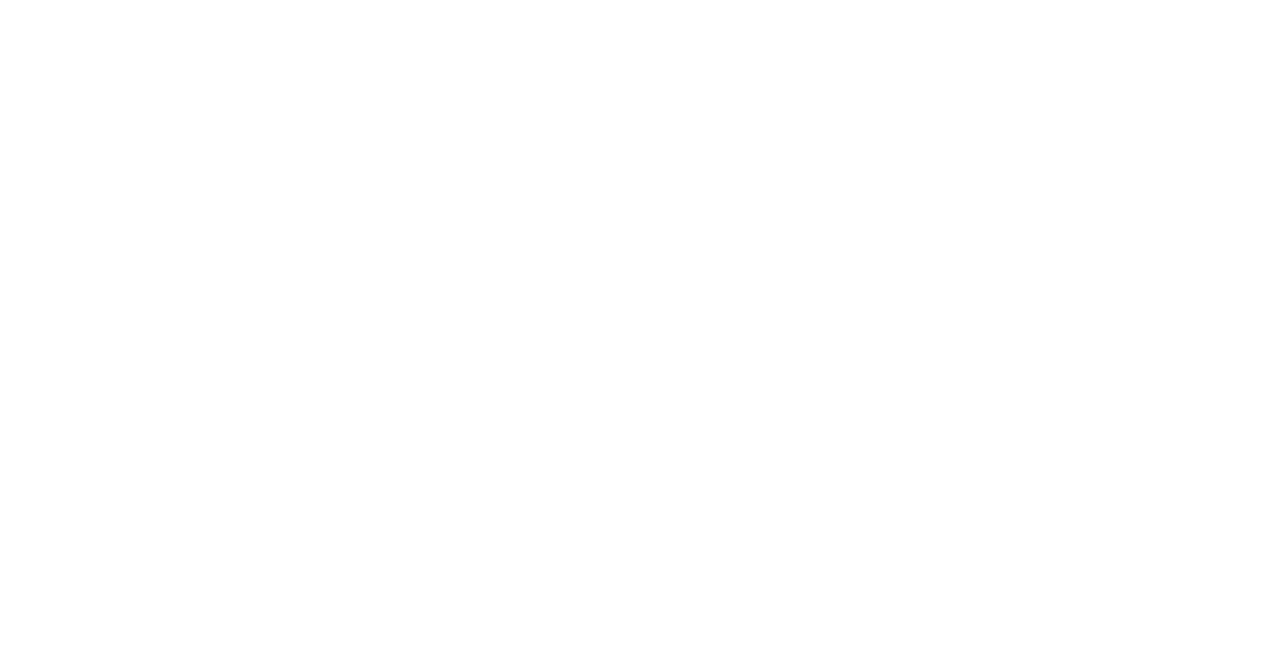
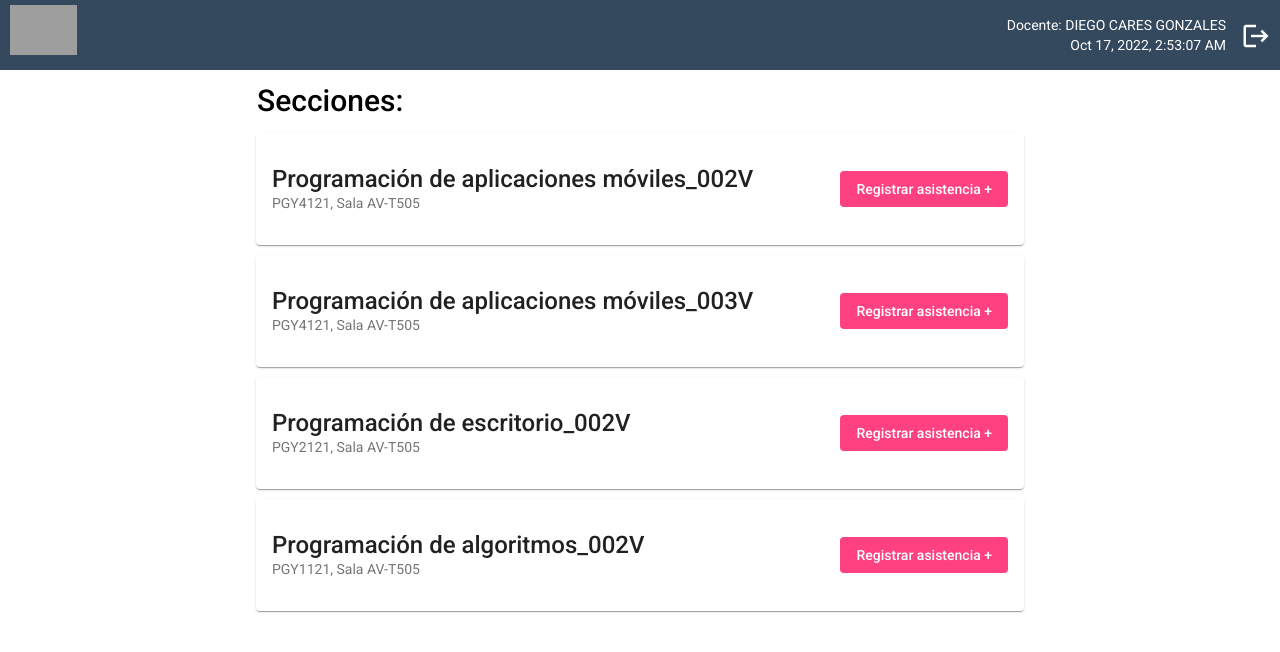
Before and after one commit to AlejandroFerrera/RegistrAPP_Professor, an Angular app: page /sections in a window 1280 px wide. Before the commit this address led to /. Shown: the top 652 px of the page. Built offline with nearby package versions, Linux system fonts and the light colour scheme; grey boxes are pictures that could not be loaded.

Commit message:
pre-layout

```diff
--- a/src/app/app-routing.module.ts
+++ b/src/app/app-routing.module.ts
@@ -1,10 +1,12 @@
 import { NgModule } from '@angular/core';
 import { RouterModule, Routes } from '@angular/router';
 import { LoginComponent } from './login/login.component';
+import { SectionsComponent } from './sections/sections.component';
 
 const routes: Routes = [
   { path: '', redirectTo: '/login', pathMatch: 'full' },
   { path: 'login', component: LoginComponent },
+  { path: 'sections', component: SectionsComponent },
 ];
 
 @NgModule({
--- /dev/null
+++ b/src/app/sections/sections.component.css
@@ -0,0 +1,75 @@
+/* HEADER */
+
+p {
+  margin: 0;
+}
+
+nav {
+  height: 70px;
+  background-color: #34495e;
+  display: flex;
+  align-items: center;
+  justify-content: space-between;
+}
+
+#navbar-brand img {
+  height: 50px;
+  object-fit: contain;
+  padding-bottom: 5px;
+  margin-left: 10px;
+}
+
+#navbar-info {
+  display: flex;
+  align-items: center;
+}
+
+#professor-data p {
+  color: white;
+}
+
+#professor-data p:nth-child(2) {
+  text-align: end;
+}
+
+#logout-icon {
+  color: white;
+  font-size: 30px;
+  padding: 5px;
+  margin-right: 10px;
+  margin-left: 10px;
+}
+
+/* END OF HEADER */
+
+/* SECTIONS CONTAINER */
+
+.sections-cards-container {
+  width: 60%;
+  margin: auto;
+}
+
+.sections-cards-container h1 {
+  font-size: 30px;
+  margin-top: 15px;
+  font-weight: 500;
+  margin-left: 1px;
+}
+
+.section-card {
+  margin: 10px 0;
+}
+
+.component {
+  display: flex;
+  justify-content: space-between;
+  align-items: center;
+}
+
+.mat-card-title {
+  margin-top: 20px;
+}
+
+.register-btn {
+  height: 90%;
+}
--- /dev/null
+++ b/src/app/sections/sections.component.html
@@ -0,0 +1,35 @@
+<header>
+    <nav>
+        <div id="navbar-brand">
+            <img src="https://www.duoc.cl/wp-content/themes/wordpress-duoc-cl/images/logo-duoc.svg" alt="logo-duoc">
+        </div>
+
+        <div id="navbar-info">
+            <div id="professor-data">
+                <p>Docente: <span>DIEGO CARES GONZALES</span></p>
+                <p>{{dateTime | date:'medium'}}</p>
+            </div>
+            <a href="">
+                <mat-icon id="logout-icon">logout</mat-icon>
+            </a>
+        </div>
+    </nav>
+</header>
+
+<main class="sections-cards-container">
+
+    <h1>Secciones:</h1>
+
+    <div class="section-card" *ngFor="let section of sections">
+
+        <mat-card class="component">
+            <div class="info">
+                <mat-card-title>{{section.title + "_" + section.section }}</mat-card-title>
+                <mat-card-subtitle>{{ section.cod + ", Sala AV-T505" }}</mat-card-subtitle>
+            </div>
+
+            <button class="register-btn" mat-flat-button color="accent">Registrar asistencia +</button>
+
+        </mat-card>
+    </div>
+</main>
--- /dev/null
+++ b/src/app/sections/sections.component.ts
@@ -0,0 +1,24 @@
+import { Component, OnInit } from '@angular/core';
+import { SectionsService } from '../services/sections.service';
+import { timer } from 'rxjs';
+
+@Component({
+  selector: 'app-sections',
+  templateUrl: './sections.component.html',
+  styleUrls: ['./sections.component.css'],
+})
+export class SectionsComponent implements OnInit {
+  dateTime: Date = new Date();
+  sections: any[] = []
+
+  constructor(private sectionService: SectionsService) {}
+
+  ngOnInit(): void {
+
+    this.sections = this.sectionService.getSections();
+
+    timer(0, 1000).subscribe(() => {
+      this.dateTime = new Date();
+    });
+  }
+}
--- /dev/null
+++ b/src/app/services/sections.service.ts
@@ -0,0 +1,43 @@
+import { Injectable } from '@angular/core';
+
+@Injectable({
+  providedIn: 'root',
+})
+export class SectionsService {
+  private sections = [
+    {
+      cod: 'PGY4121',
+      title: 'Programación de aplicaciones móviles',
+      section: '002V',
+      color: 'primary',
+      hex: '#428cff',
+    },
+    {
+      cod: 'PGY4121',
+      title: 'Programación de aplicaciones móviles',
+      section: '003V',
+      color: 'primary',
+      hex: '#428cff',
+    },
+    {
+      cod: 'PGY2121',
+      title: 'Programación de escritorio',
+      section: '002V',
+      color: 'warning',
+      hex: '#ffd534',
+    },
+    {
+      cod: 'PGY1121',
+      title: 'Programación de algoritmos',
+      section: '002V',
+      color: 'tertiary',
+      hex: '#6a64ff',
+    },
+  ];
+
+  constructor() {}
+
+  getSections() {
+    return [...this.sections];
+  }
+}
```
Also changed, not shown: src/app/app.module.ts (+8 -2 lines), src/app/models/sections.ts (added), src/app/models/subject.ts (added), 2 other files (tests, documents, lock files or other folders).
